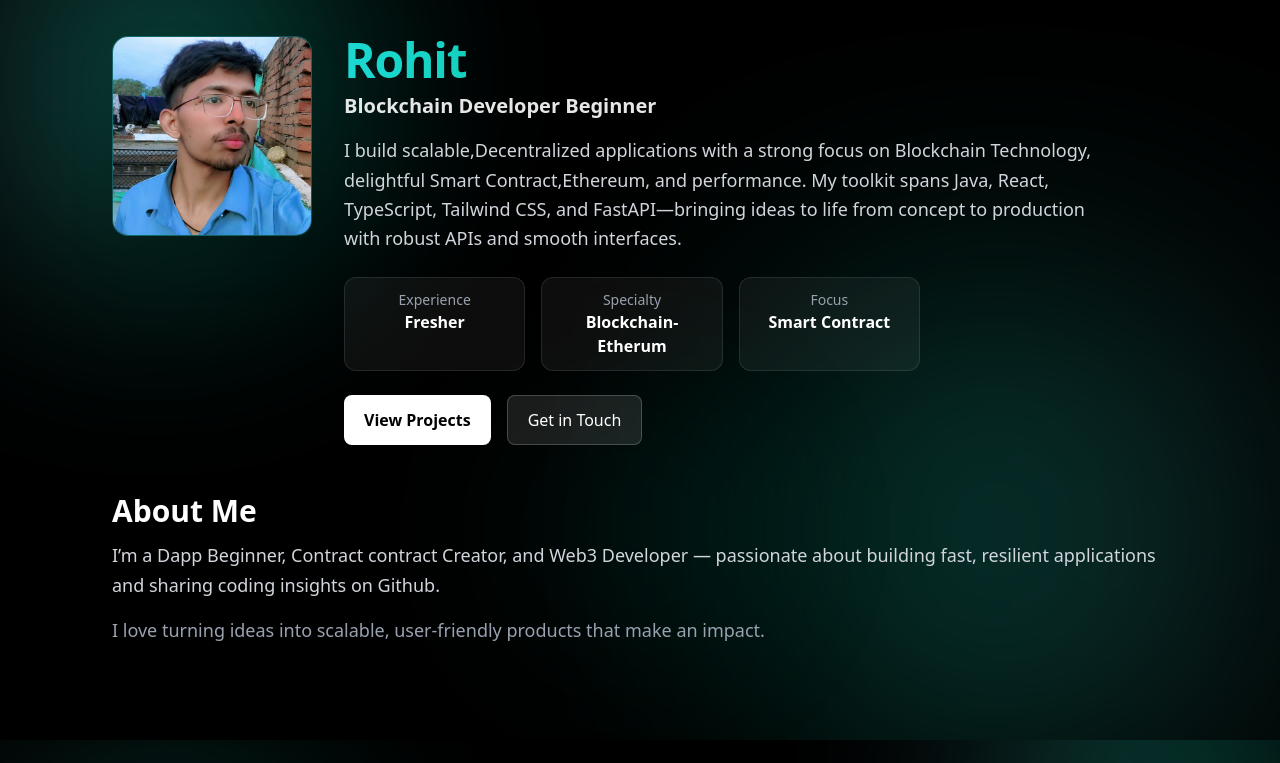
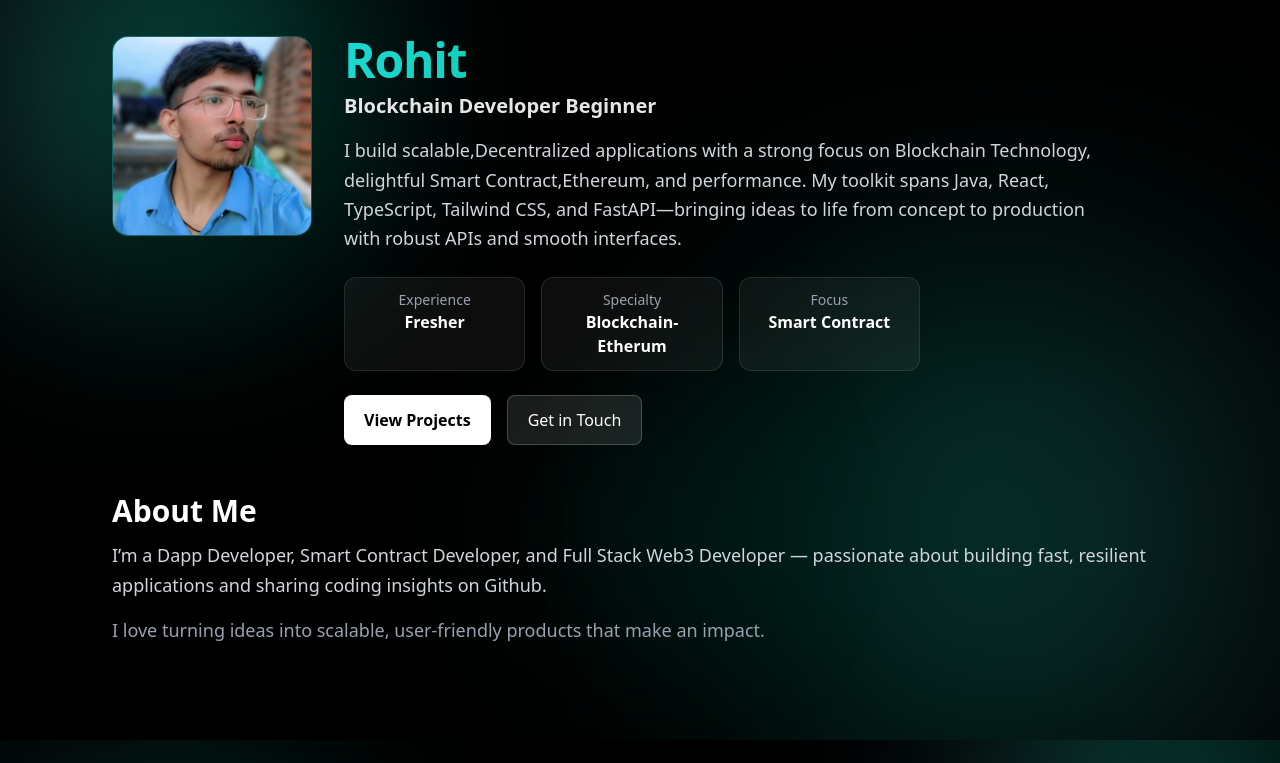
Before and after one commit to Rohit12ka/my-portfolio, a React (Vite) app: page / in a window 1280 px wide. Shown: the part 860-1623 px from the top of the page. Built offline with nearby package versions, Linux system fonts and the light colour scheme.

Commit message:
Updated About section and profile image

```diff
--- a/src/sections/About.jsx
+++ b/src/sections/About.jsx
@@ -1,5 +1,5 @@
 import { motion } from "framer-motion";
-import p from "../assets/p.jpg";
+import p from "../assets/p.jpeg";
 
 export default function About() {
   return (
@@ -109,7 +109,7 @@ export default function About() {
               About Me
             </h3>
             <p className="text-gray-300 leading-relaxed text-base sm:text-lg">
-             I’m a Dapp Beginner, Contract contract Creator, and Web3 Developer — passionate about building fast, resilient applications and sharing coding insights on Github.
+             I’m a Dapp Developer, Smart Contract Developer, and Full Stack Web3 Developer — passionate about building fast, resilient applications and sharing coding insights on Github.
             </p>
             <p className="mt-4 text-gray-400 text-base sm:text-lg">
               I love turning ideas into scalable, user‑friendly products that make an impact.
```
Also changed, not shown: src/assets/p.jpeg (added), src/assets/p.jpg (deleted).
